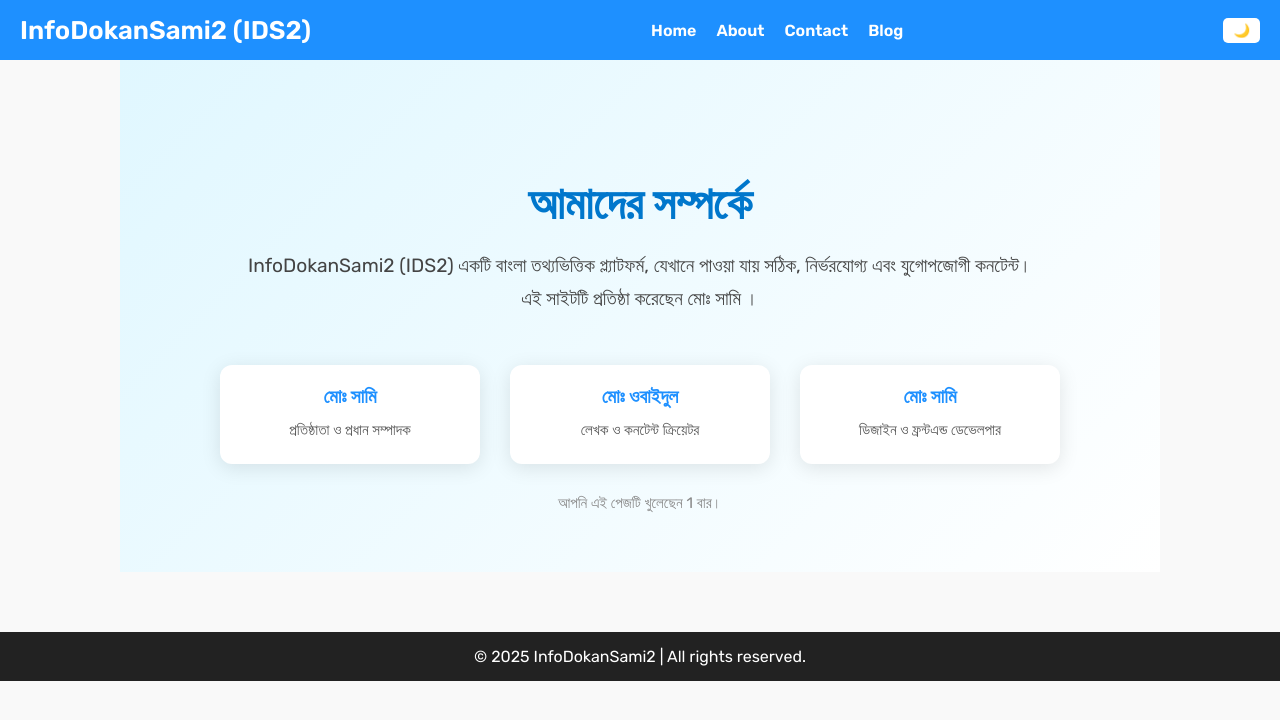
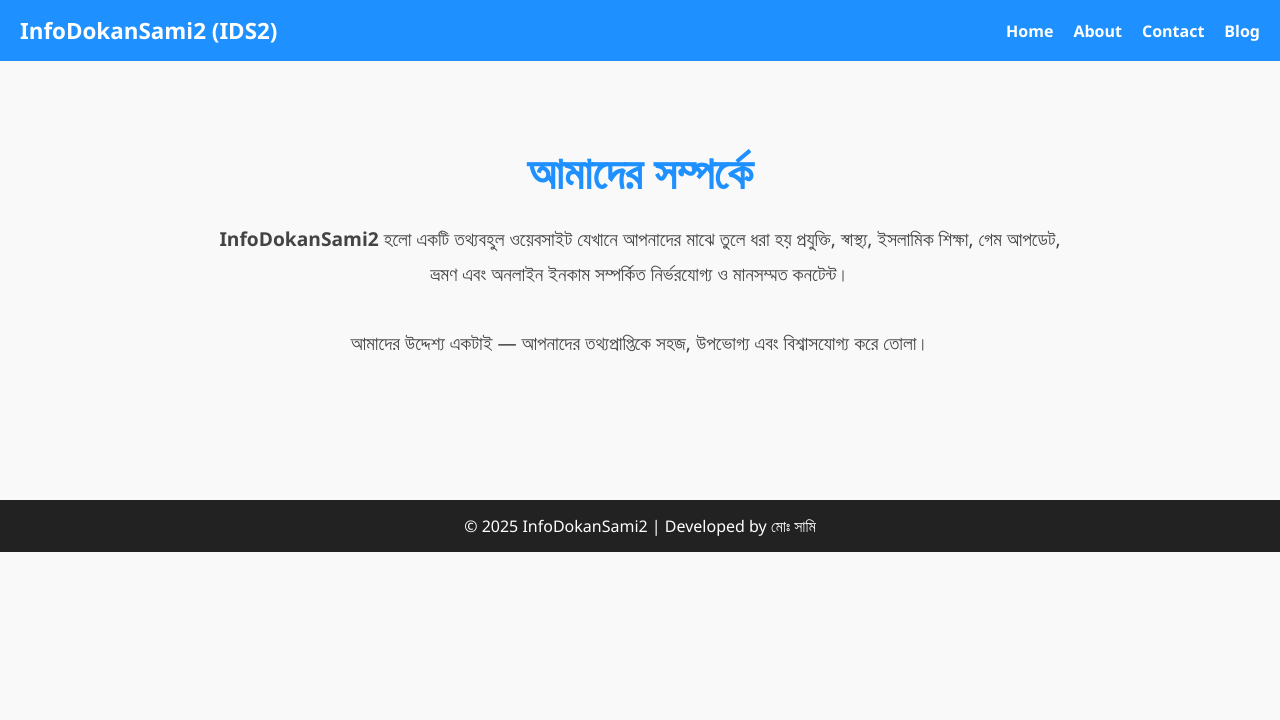
Before and after one commit to samitlp2003/InfoDokanSami, a plain HTML site: page about.html in a window 1280 px wide. Drawn offline with Linux system fonts and the light colour scheme.

Commit message:
Added enhanced About page with loader and design improvements

```diff
--- a/about.html
+++ b/about.html
@@ -3,22 +3,47 @@
 <head>
   <meta charset="UTF-8" />
   <meta name="viewport" content="width=device-width, initial-scale=1" />
-  <title>আমাদের সম্পর্কে - InfoDokanSami2</title>
-  <link href="https://fonts.googleapis.com/css2?family=Rubik:wght@400;600&display=swap" rel="stylesheet">
+  <title>About - InfoDokanSami2</title>
   <style>
+    /* Basic Reset & Font */
+    * {
+      margin: 0;
+      padding: 0;
+      box-sizing: border-box;
+    }
     body {
-      margin: 0;
-      font-family: 'Rubik', sans-serif;
-      background: #f9f9f9;
+      font-family: 'Segoe UI', sans-serif;
+      background-color: #f9f9f9;
       color: #333;
-      transition: background 0.4s, color 0.4s;
     }
 
-    body.dark-mode {
-      background: #1e1e1e;
-      color: #e0e0e0;
+    /* Loader */
+    #loader {
+      position: fixed;
+      left: 0;
+      top: 0;
+      width: 100%;
+      height: 100%;
+      background: white;
+      display: flex;
+      justify-content: center;
+      align-items: center;
+      z-index: 9999;
+    }
+    .spinner {
+      border: 8px solid #eee;
+      border-top: 8px solid #1e90ff;
+      border-radius: 50%;
+      width: 60px;
+      height: 60px;
+      animation: spin 1s linear infinite;
+    }
+    @keyframes spin {
+      0% { transform: rotate(0deg);}
+      100% { transform: rotate(360deg);}
     }
 
+    /* Header */
     header {
       background-color: #1e90ff;
       padding: 15px 20px;
@@ -27,104 +52,48 @@
       align-items: center;
       color: white;
     }
-
     .logo {
-      font-size: 1.6em;
-      font-weight: 600;
+      font-weight: bold;
+      font-size: 1.4em;
     }
-
     nav ul {
       list-style: none;
       display: flex;
-      margin: 0;
-      padding: 0;
+      gap: 20px;
     }
-
-    nav ul li {
-      margin-left: 20px;
-    }
-
     nav ul li a {
       color: white;
       text-decoration: none;
       font-weight: 600;
-      transition: color 0.3s ease;
+    }
+    nav ul li a:hover {
+      text-decoration: underline;
     }
 
-    nav ul li a:hover {
-      color: #ffeb3b;
+    /* About Section */
+    .about {
+      padding: 80px 20px;
+      max-width: 900px;
+      margin: 0 auto;
+      text-align: center;
+      animation: fadeIn 1s ease-in-out forwards;
+      opacity: 0;
     }
-
-    .toggle-mode {
-      cursor: pointer;
-      background: #fff;
-      border: none;
-      padding: 5px 10px;
-      border-radius: 5px;
-      font-weight: bold;
+    @keyframes fadeIn {
+      to { opacity: 1; }
     }
-
-    .about {
-      background: linear-gradient(135deg, #e0f7ff, #ffffff);
-      padding: 80px 20px 60px;
-      max-width: 1000px;
-      margin: auto;
-      text-align: center;
-      animation: fadeIn 1s ease-in;
-    }
-
-    @keyframes fadeIn {
-      from {opacity: 0; transform: translateY(30px);}
-      to {opacity: 1; transform: translateY(0);}
-    }
-
     .about h2 {
       font-size: 2.8em;
       margin-bottom: 20px;
-      color: #0077cc;
+      color: #1e90ff;
+    }
+    .about p {
+      font-size: 1.2em;
+      line-height: 1.8;
+      color: #444;
     }
 
-    .about p {
-      font-size: 1.2em;
-      color: #444;
-      line-height: 1.7;
-      max-width: 800px;
-      margin: auto;
-    }
-
-    .team {
-      display: flex;
-      justify-content: center;
-      flex-wrap: wrap;
-      gap: 30px;
-      margin-top: 50px;
-    }
-
-    .team-member {
-      background: white;
-      border-radius: 12px;
-      padding: 20px;
-      width: 220px;
-      box-shadow: 0 4px 20px rgba(0,0,0,0.1);
-      transition: transform 0.3s ease;
-    }
-
-    .team-member:hover {
-      transform: translateY(-8px);
-      box-shadow: 0 8px 25px rgba(0,0,0,0.15);
-    }
-
-    .team-member h3 {
-      margin: 0 0 10px;
-      color: #1e90ff;
-      font-size: 1.2em;
-    }
-
-    .team-member p {
-      color: #555;
-      font-size: 0.95em;
-    }
-
+    /* Footer */
     footer {
       background: #222;
       color: white;
@@ -132,15 +101,19 @@
       padding: 15px 0;
       margin-top: 60px;
     }
-
-    .visitor-counter {
-      margin-top: 30px;
-      font-size: 0.95em;
-      color: #888;
-    }
   </style>
+  <script>
+    // Loader hide after content loads
+    window.addEventListener("load", function () {
+      const loader = document.getElementById("loader");
+      loader.style.display = "none";
+    });
+  </script>
 </head>
 <body>
+  <div id="loader">
+    <div class="spinner"></div>
+  </div>
 
   <header>
     <div class="logo">InfoDokanSami2 (IDS2)</div>
@@ -152,52 +125,20 @@
         <li><a href="blog.html">Blog</a></li>
       </ul>
     </nav>
-  <button class="toggle-mode" onclick="toggleMode()">🌙</button>
   </header>
 
   <section class="about">
     <h2>আমাদের সম্পর্কে</h2>
     <p>
-    InfoDokanSami2 (IDS2) একটি বাংলা তথ্যভিত্তিক প্ল্যাটফর্ম, যেখানে পাওয়া যায় সঠিক, নির্ভরযোগ্য এবং যুগোপজোগী কনটেন্ট। এই সাইটটি প্রতিষ্ঠা করেছেন মোঃ সামি ।
+      <strong>InfoDokanSami2</strong> হলো একটি তথ্যবহুল ওয়েবসাইট যেখানে আপনাদের মাঝে তুলে ধরা হয়
+      প্রযুক্তি, স্বাস্থ্য, ইসলামিক শিক্ষা, গেম আপডেট, ভ্রমণ এবং অনলাইন ইনকাম সম্পর্কিত নির্ভরযোগ্য ও মানসম্মত কনটেন্ট।
+      <br /><br />
+      আমাদের উদ্দেশ্য একটাই — আপনাদের তথ্যপ্রাপ্তিকে সহজ, উপভোগ্য এবং বিশ্বাসযোগ্য করে তোলা।
     </p>
-
-  <div class="team">
-    <div class="team-member">
-      <h3>মোঃ সামি</h3>
-      <p>প্রতিষ্ঠাতা ও প্রধান সম্পাদক</p>
-    </div>
-    <div class="team-member">
-      <h3>মোঃ ওবাইদুল</h3>
-      <p>লেখক ও কনটেন্ট ক্রিয়েটর</p>
-    </div>
-    <div class="team-member">
-      <h3>মোঃ সামি</h3>
-      <p>ডিজাইন ও ফ্রন্টএন্ড ডেভেলপার</p>
-    </div>
-  </div>
-
-  <div class="visitor-counter">
-    আপনি এই পেজটি খুলেছেন <span id="visitCount">0</span> বার।
-  </div>
   </section>
 
   <footer>
-  &copy; 2025 InfoDokanSami2 | All rights reserved.
+    &copy; 2025 InfoDokanSami2 | Developed by মোঃ সামি
   </footer>
-
-<script>
-  function toggleMode() {
-    document.body.classList.toggle('dark-mode');
-  }
-
-  // Visitor counter (LocalStorage)
-  const visitKey = 'aboutVisitCount';
-  let count = localStorage.getItem(visitKey);
-  if (!count) count = 0;
-  count++;
-  localStorage.setItem(visitKey, count);
-  document.getElementById('visitCount').textContent = count;
-</script>
-
 </body>
 </html>
```
Lines whose indentation alone changed are shown as unchanged.
